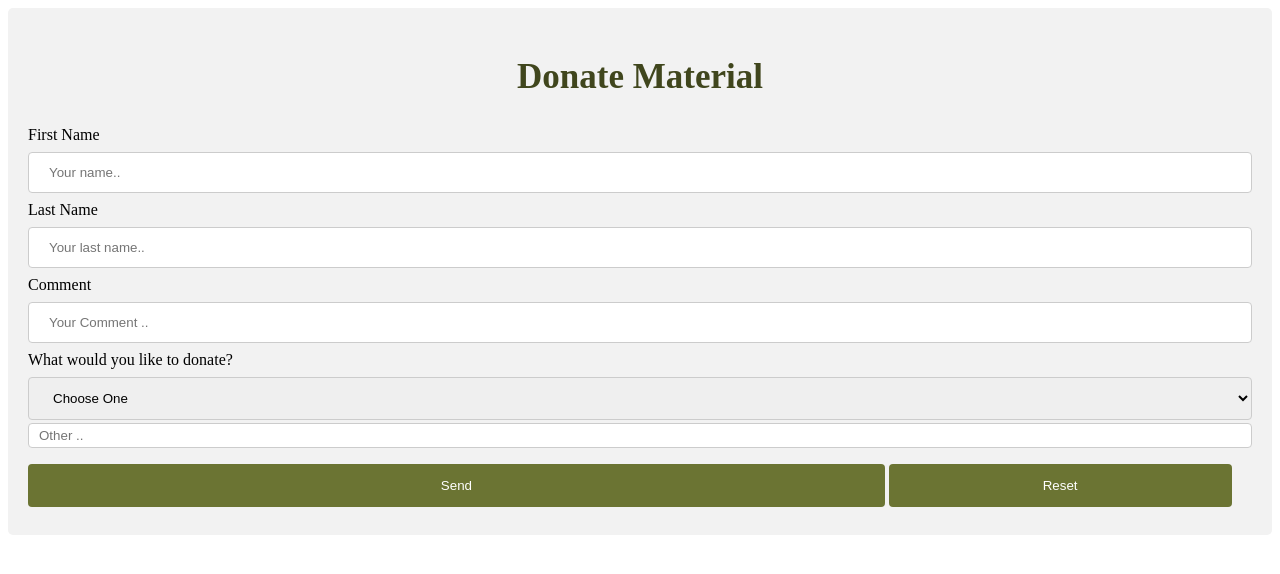
After one commit to simon19-meet/ReFact, a Flask app: page /material in a window 1280 px wide. The commit adds this page. Shown: the top 574 px of the page. Run offline with Flask 2, Linux system fonts and the light colour scheme.

Commit message:
design donation page

```diff
--- a/app.py
+++ b/app.py
@@ -14,7 +14,15 @@ session = DBSession()
 app = Flask(__name__)
 app.secret_key = os.urandom(24)
 
+@app.route('/material', methods=['GET'])
+def material():
+	if request.method=='GET':
+		return render_template('material.html')
 
+@app.route('/paypal', methods=['GET'])
+def paypal():
+	if request.method=='GET':
+		return render_template('paypal.html')
 
 @app.route('/',methods=['GET','POST'])
 def home():
--- a/static/css/volunteer.css
+++ b/static/css/volunteer.css
@@ -8,9 +8,9 @@ body{
 	padding:0px;
 	font-family: akkurat pro, sans serif;
 /*	text-transform: uppercase;
-*/	background-size: cover;
+*/	background-size: 100%;
 	background-position: 60% 40%;
-
+	background-repeat: no-repeat;
 }
 
 input {
--- /dev/null
+++ b/templates/material.html
@@ -0,0 +1,127 @@
+<!DOCTYPE html>
+<html>
+
+<!-- <body>
+<h2>What would you like to donate?</h2>
+<form action="mailto:ReFact.meet@gmail.com" method="post" enctype="text/plain">
+Name:<br>
+<input type="text" name="name"><br>
+Comment:<br>
+<input type="text" name="comment" size="50"><br><br>
+<input type="submit" value="Send">
+<input type="reset" value="Reset">
+</form> -->
+
+<!-- <form action="mailto:ReFact.meet@gmail.com" method="post" enctype="text/plain">
+ -->
+<html>
+<style>
+input[type=text], select {
+  width: 100%;
+  padding: 12px 20px;
+  margin: 8px 0;
+  display: inline-block;
+  border: 1px solid #ccc;
+  border-radius: 4px;
+  box-sizing: border-box;
+}
+
+input[type=submit] {
+  width: 70%;
+  background-color: #6B7433;
+  color: white;
+  padding: 14px 20px;
+  margin: 8px 0;
+  border: none;
+  border-radius: 4px;
+  cursor: pointer;
+
+}
+
+input[type=reset] {
+  width: 28%;
+  background-color: #6B7433;
+  color: white;
+  padding: 14px 20px;
+  margin: 8px 0;
+  border: none;
+  border-radius: 4px;
+  cursor: pointer;
+}
+
+input[type=submit]:hover {
+  background-color: #6b7433bd;
+}
+
+input[type=reset]:hover {
+  background-color: #6b7433bd;
+}
+
+div {
+  border-radius: 5px;
+  background-color: #f2f2f2;
+  padding: 20px;
+}
+
+#donation{
+	margin-bottom: 3px;
+}
+
+#other{
+	width: 100%;
+	padding: 4px 10px;
+	margin-top: 0px;
+}
+
+h2{
+	text-align: center;
+	font-size: 35px;
+	color: #40461d;
+}
+
+</style>
+
+<body>
+<form action="mailto:ReFact.meet@gmail.com" method="post" enctype="text/plain">
+
+
+
+<div>
+  <form action="/action_page.php">
+  	<h2>Donate Material</h2>
+    <label for="fname">First Name</label>
+    <input type="text" id="fname" name="firstname" placeholder="Your name..">
+
+    <label for="lname">Last Name</label>
+    <input type="text" id="lname" name="lastname" placeholder="Your last name..">
+
+    <label for="lname">Comment</label>
+    <input type="text" id="lname" name="Comment" placeholder="Your Comment .." >
+
+
+    <label for="donation">What would you like to donate?</label>
+    <select id="donation" name="donation">
+
+      <option value="choose one">Choose One</option>
+      <option value="Clothing">Clothing</option>
+      <option value="School Supplies">School Supplies</option>
+      <option value="Toy & Game Donation">Toy & Game Donation</option>
+      <option value="Food & Groceries">Food & Groceries</option>
+      <option value="Cell Phones">Cell Phones</option>
+      <option value="Computers & Office Equipment">Computers & Office Equipment</option>
+      <option value="Furniture">Furniture</option>
+      <option value="Household Goods">Household Goods</option>
+      <option value="Medical Equipment & Supplies">Medical Equipment & Supplies</option>
+
+       <label for="lname">Other</label>
+       <input id="other" type="text" id="lname" name="Other" placeholder="Other .." ><br>
+
+
+    </select>
+
+    <input type="submit" value="Send">  <input type="reset" value="Reset">
+  </form>
+</div>
+
+</body>
+</html>
```
Also changed, not shown: static/css/donate.css (+62 -3 lines), templates/donations.html (+55 -7 lines), templates/paypal.html (added, +29 -0 lines), templates/pop.html (added, +93 -0 lines), 3 other files.
